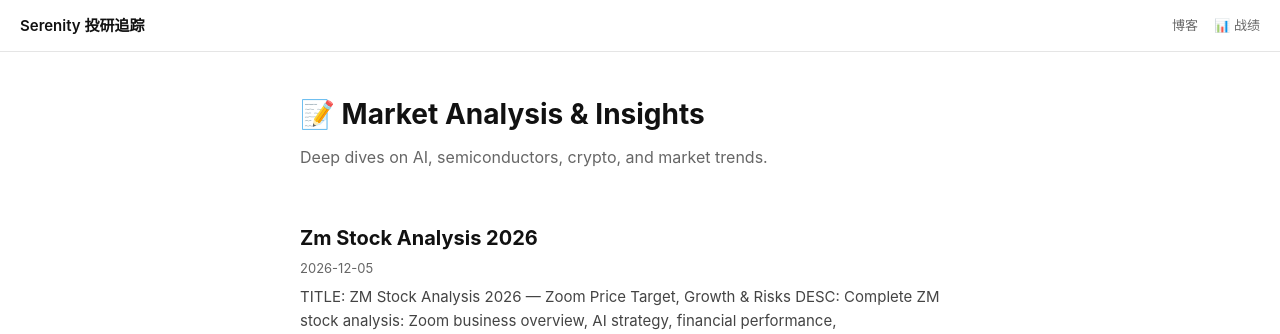
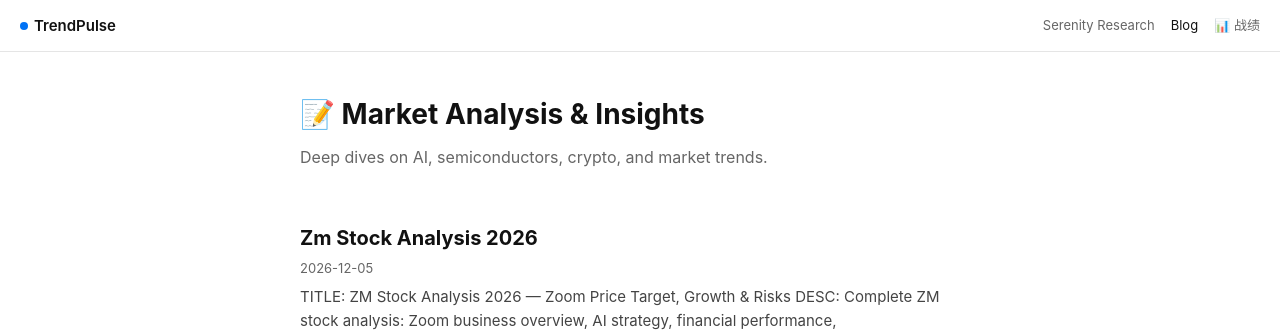
Before and after one commit to darkotan/trendpulse, a Flask app: page /blog in a window 1280 px wide. Shown: the top 334 px of the page. Run offline with Flask 3, Linux system fonts and the light colour scheme.

Commit message:
feat: unified header nav across all pages
All pages now have consistent header:
- Logo: TrendPulse (links to /)
- Nav: Serenity Research | Blog | 战绩 (pill buttons)
- Active page highlighted in purple
- Crypto/Stocks pages: added Serenity link
- Sentiment/Reddit: added Serenity link

```diff
--- a/templates/blog.html
+++ b/templates/blog.html
@@ -26,15 +26,21 @@
     .empty{padding:60px 0;text-align:center;color:var(--muted)}
     footer{text-align:center;padding:40px;color:var(--muted);font-size:13px}
     footer a{color:var(--accent)}
+    .header-nav{display:flex;gap:16px;align-items:center}
+    .nav-link{font-size:13px;color:var(--muted);text-decoration:none;transition:color .2s}
+    .nav-link:hover,.nav-link.active{color:var(--fg)}
+    .logo{font-size:15px;font-weight:600;color:var(--fg);text-decoration:none;display:flex;align-items:center;gap:6px}
+    .logo-dot{width:8px;height:8px;border-radius:50%;background:var(--accent);display:inline-block}
   </style>
 </head>
 <body>
   <header style="position:sticky;top:0;z-index:100;background:var(--bg);border-bottom:1px solid var(--border);padding:0 20px;height:52px;display:flex;align-items:center;justify-content:space-between">
-    <a href="/" style="font-size:15px;font-weight:600;color:var(--fg);text-decoration:none">Serenity 投研追踪</a>
-    <div style="display:flex;gap:16px">
-      <a href="/blog" style="font-size:13px;color:var(--muted);text-decoration:none">博客</a>
-      <a href="/performance" style="font-size:13px;color:var(--muted);text-decoration:none">📊 战绩</a>
-    </div>
+    <a href="/" class="logo"><span class="logo-dot"></span>TrendPulse</a>
+    <nav class="header-nav">
+      <a href="/serenity" class="nav-link">Serenity Research</a>
+      <a href="/blog" class="nav-link active">Blog</a>
+      <a href="/performance" class="nav-link">📊 战绩</a>
+    </nav>
   </header>
   <div class="container">
     <h1>📝 Market Analysis & Insights</h1>
--- a/templates/crypto_landing.html
+++ b/templates/crypto_landing.html
@@ -87,6 +87,7 @@
   <header>
     <a href="/" class="logo"><span class="logo-dot"></span>TrendPulse</a>
     <nav class="header-nav">
+      <a href="/serenity">Serenity</a>
       <a href="/stocks">Stocks</a>
       <a href="/crypto" style="color:var(--black)">Crypto</a>
       <a href="/market-sentiment">Sentiment</a>
--- a/templates/reddit.html
+++ b/templates/reddit.html
@@ -39,6 +39,9 @@
     .logo{font-size:16px;font-weight:600;letter-spacing:-0.32px;color:var(--black);text-decoration:none;display:flex;align-items:center;gap:8px}
     .logo-dot{width:8px;height:8px;border-radius:50%;background:var(--reddit-orange)}
     .header-actions{display:flex;align-items:center;gap:16px}
+    .header-nav{display:flex;gap:20px;font-size:13px;font-weight:500}
+    .header-nav a{color:var(--gray-500);text-decoration:none}
+    .header-nav a:hover{color:var(--black)}
     .live-dot{display:flex;align-items:center;gap:6px;font-size:12px;font-weight:500;color:var(--gray-500)}
     .live-dot::before{content:'';width:6px;height:6px;border-radius:50%;background:var(--green);animation:pulse 2s infinite}
     @keyframes pulse{0%,100%{opacity:1}50%{opacity:.3}}
@@ -93,6 +96,9 @@
   <header>
     <a href="/" class="logo"><span class="logo-dot"></span>TrendPulse</a>
     <div class="header-actions">
+      <nav class="header-nav" style="display:flex;gap:20px;font-size:13px;font-weight:500">
+        <a href="/serenity">Serenity</a>
+      </nav>
       <span class="live-dot">Live</span>
     </div>
   </header>
--- a/templates/sentiment.html
+++ b/templates/sentiment.html
@@ -40,6 +40,9 @@
     .logo{font-size:16px;font-weight:600;letter-spacing:-0.32px;color:var(--black);text-decoration:none;display:flex;align-items:center;gap:8px}
     .logo-dot{width:8px;height:8px;border-radius:50%;background:var(--blue)}
     .header-actions{display:flex;align-items:center;gap:16px}
+    .header-nav{display:flex;gap:20px;font-size:13px;font-weight:500}
+    .header-nav a{color:var(--gray-500);text-decoration:none}
+    .header-nav a:hover{color:var(--black)}
     .live-dot{display:flex;align-items:center;gap:6px;font-size:12px;font-weight:500;color:var(--gray-500)}
     .live-dot::before{content:'';width:6px;height:6px;border-radius:50%;background:var(--green);animation:pulse 2s infinite}
     @keyframes pulse{0%,100%{opacity:1}50%{opacity:.3}}
@@ -131,6 +134,9 @@
 <header>
   <a href="/" class="logo"><span class="logo-dot"></span>TrendPulse</a>
   <div class="header-actions">
+    <nav class="header-nav" style="display:flex;gap:20px;font-size:13px;font-weight:500">
+      <a href="/serenity">Serenity</a>
+    </nav>
     <span class="live-dot">Live</span>
   </div>
 </header>
--- a/templates/stocks_landing.html
+++ b/templates/stocks_landing.html
@@ -67,6 +67,7 @@
   <header>
     <a href="/" class="logo"><span class="logo-dot"></span>TrendPulse</a>
     <nav class="header-nav">
+      <a href="/serenity">Serenity</a>
       <a href="/stocks" style="color:var(--black)">Stocks</a>
       <a href="/crypto">Crypto</a>
       <a href="/market-sentiment">Sentiment</a>
```
Also changed, not shown: templates/blog_list.html (+13 -7 lines), templates/index.html (+7 -1 lines), templates/performance.html (+10 -5 lines).
